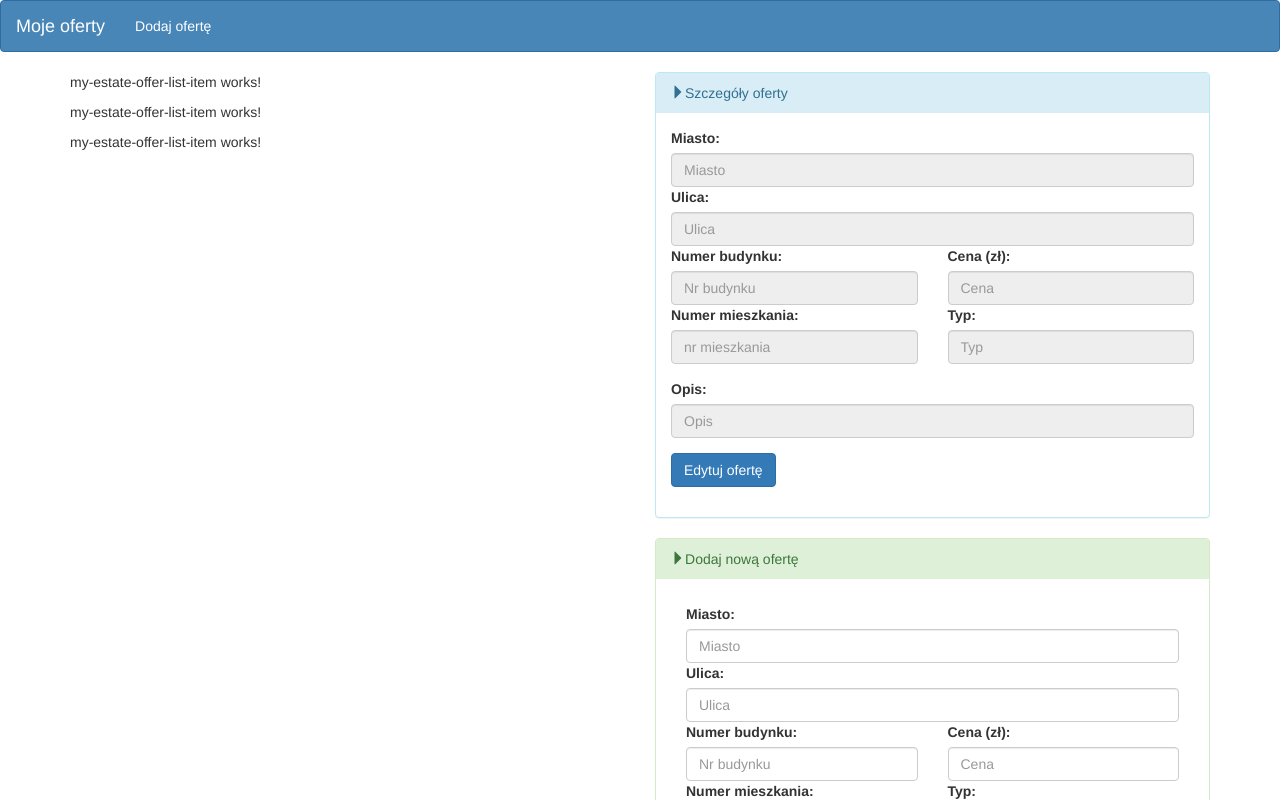
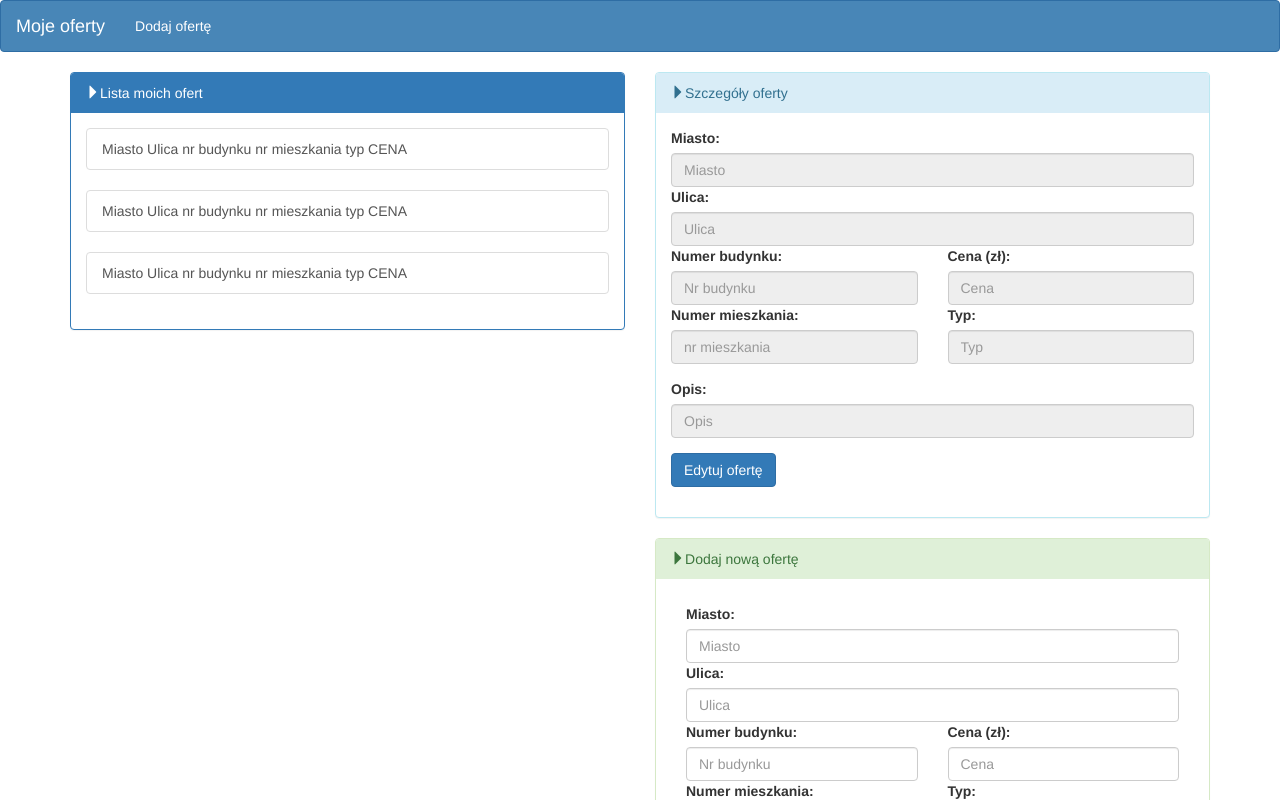
Before and after one commit to Cutter72/recruitment-task-01, an Angular app: page / in a window 1280 px wide. Shown: the top 800 px of the page. Built offline with nearby package versions, Linux system fonts and the light colour scheme.

Commit message:
styling list items

```diff
--- a/src/app/my-estate-offers-list/my-estate-offer-list-item/my-estate-offer-list-item.component.css
+++ b/src/app/my-estate-offers-list/my-estate-offer-list-item/my-estate-offer-list-item.component.css
@@ -0,0 +1,3 @@
+.cursor-pointer {
+  cursor: pointer;
+}
--- a/src/app/my-estate-offers-list/my-estate-offer-list-item/my-estate-offer-list-item.component.html
+++ b/src/app/my-estate-offers-list/my-estate-offer-list-item/my-estate-offer-list-item.component.html
@@ -1 +1,5 @@
-<p>my-estate-offer-list-item works!</p>
+<div class="list-group">
+    <a class="list-group-item" style="cursor: pointer">
+    Miasto Ulica nr budynku nr mieszkania typ CENA
+    </a>
+</div>
--- a/src/app/my-estate-offers-list/my-estate-offers-list.component.css
+++ b/src/app/my-estate-offers-list/my-estate-offers-list.component.css
@@ -0,0 +1,3 @@
+.cursor-pointer {
+  cursor: pointer;
+}
--- a/src/app/my-estate-offers-list/my-estate-offers-list.component.html
+++ b/src/app/my-estate-offers-list/my-estate-offers-list.component.html
@@ -1,7 +1,16 @@
-<div class="row">
-  <div class="col-md-12">
-    <app-my-estate-offer-list-item></app-my-estate-offer-list-item>
-    <app-my-estate-offer-list-item></app-my-estate-offer-list-item>
-    <app-my-estate-offer-list-item></app-my-estate-offer-list-item>
+<div class="panel-group">
+  <div class="panel panel-primary">
+    <div class="panel-heading in cursor-pointer" data-toggle="collapse" data-target="#estateOfferList"
+         aria-expanded="true"
+         aria-controls="estateOfferList">
+      <div class="row">
+        <div class="col-xs-6"><i class="glyphicon glyphicon-triangle-right"></i>Lista moich ofert</div>
+      </div>
+    </div>
+    <div class="panel-body collapse in" id="estateOfferList">
+      <app-my-estate-offer-list-item></app-my-estate-offer-list-item>
+      <app-my-estate-offer-list-item></app-my-estate-offer-list-item>
+      <app-my-estate-offer-list-item></app-my-estate-offer-list-item>
+    </div>
   </div>
 </div>
```
